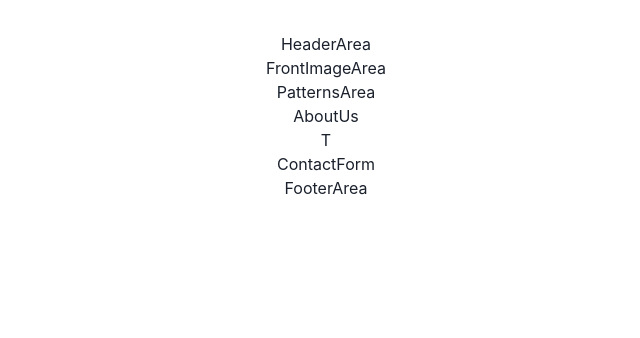
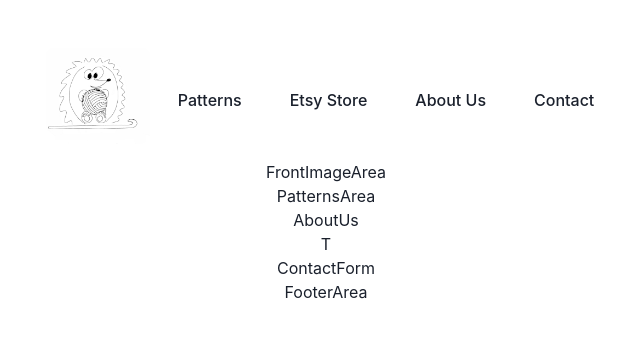
Before and after one commit to kmpiekarska/hedgehogden.eu, a React (Vite) app: page / in a window 1280 px wide. Shown: the top 338 px of the page, without its empty margins (314-954 px from the left). Built offline with nearby package versions, Linux system fonts and the light colour scheme.

Commit message:
Added links to NavLinks and MobileMenu components

```diff
--- a/src/App.tsx
+++ b/src/App.tsx
@@ -8,11 +8,12 @@ import {
   TestimonialsArea,
   ContactForm,
   FooterArea,
+  Logo,
 } from "./components";
 
 function App() {
   return (
-    <Flex direction="column" align="center">
+    <Flex direction="column" align="center" marginY={2}>
       <HeaderArea />
       <FrontImageArea />
       <PatternsArea />
--- a/src/components/HeaderArea.tsx
+++ b/src/components/HeaderArea.tsx
@@ -1,7 +1,15 @@
-import React from "react";
+import { Flex } from "@chakra-ui/react";
+import Logo from "./Logo";
+import { NavLinks, MobileMenu } from "./index";
 
 const HeaderArea = () => {
-  return <div>HeaderArea</div>;
+  return (
+    <Flex h="120px" justifyContent="space-between" align->
+      <Logo />
+      <MobileMenu />
+      <NavLinks />
+    </Flex>
+  );
 };
 
 export default HeaderArea;
--- a/src/components/Logo.tsx
+++ b/src/components/Logo.tsx
@@ -1,7 +1,12 @@
-import React from "react";
+import { Box, Image } from "@chakra-ui/react";
+import { LogoImage } from "../assets";
 
 const Logo = () => {
-  return <div>Logo</div>;
+  return (
+    <Box borderRadius="30%" overflow="hidden" boxSize="120">
+      <Image alt="HedgehogDenCrafts Logo" src={LogoImage} padding={2} />
+    </Box>
+  );
 };
 
 export default Logo;
--- /dev/null
+++ b/src/components/MobileMenu.tsx
@@ -0,0 +1,28 @@
+import { menuItems, menuLinks } from "../data/constants";
+
+import { Menu, MenuButton, MenuList, MenuItem, Show } from "@chakra-ui/react";
+const MobileMenu = () => {
+  return (
+    <>
+      <Show below="md">
+        <Menu>
+          <MenuButton as="a">Open menu</MenuButton>
+          <MenuList>
+            {menuItems.map((menuItem, index) => {
+              const linkHref = menuLinks[index];
+
+              return (
+                <MenuItem as="a" className="" href={linkHref} key={menuItem}>
+                  {menuItem}
+                </MenuItem>
+              );
+            })}
+            ;
+          </MenuList>
+        </Menu>
+      </Show>
+    </>
+  );
+};
+
+export default MobileMenu;
--- a/src/components/NavLinks.tsx
+++ b/src/components/NavLinks.tsx
@@ -1,7 +1,24 @@
-import React from "react";
+import { menuItems, menuLinks } from "../data/constants";
 
+import { HStack, Hide, Link } from "@chakra-ui/react";
 const NavLinks = () => {
-  return <div>NavLinks</div>;
+  return (
+    <>
+      <Hide below="md">
+        <HStack>
+          {menuItems.map((menuItem, index) => {
+            const linkHref = menuLinks[index];
+
+            return (
+              <Link padding={5} href={linkHref} key={menuItem}>
+                {menuItem}
+              </Link>
+            );
+          })}
+        </HStack>
+      </Hide>
+    </>
+  );
 };
 
 export default NavLinks;
--- a/src/components/index.ts
+++ b/src/components/index.ts
@@ -8,6 +8,7 @@ import NavLinks from "./NavLinks";
 import PatternsArea from "./PatternsArea";
 import SectionTitle from "./SectionTitle";
 import TestimonialsArea from "./TestimonialsArea";
+import MobileMenu from "./MobileMenu";
 
 export {
   TestimonialsArea,
@@ -20,4 +21,5 @@ export {
   AboutUs,
   FooterArea,
   ContactForm,
+  MobileMenu,
 };
--- /dev/null
+++ b/src/data/constants.ts
@@ -0,0 +1,8 @@
+export const menuItems = ["Patterns", "Etsy Store", "About Us", "Contact"];
+
+export const menuLinks = [
+  "#Patterns",
+  "https://www.etsy.com/shop/HedgehogDenCrafts",
+  "#About",
+  "#Contact",
+];
```
Also changed, not shown: src/assets/index.ts (+15 -13 lines), src/assets/logo-small.png (added).
